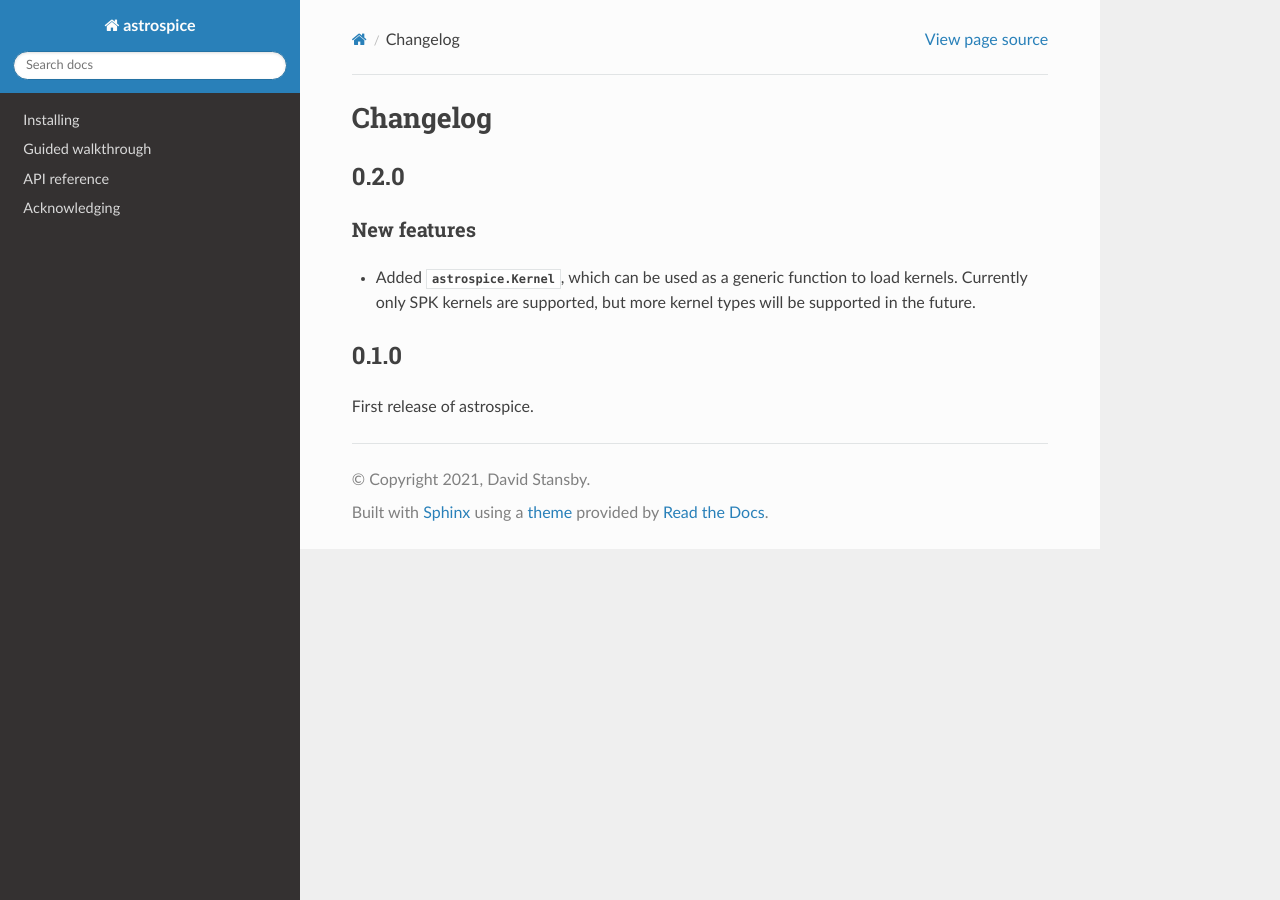
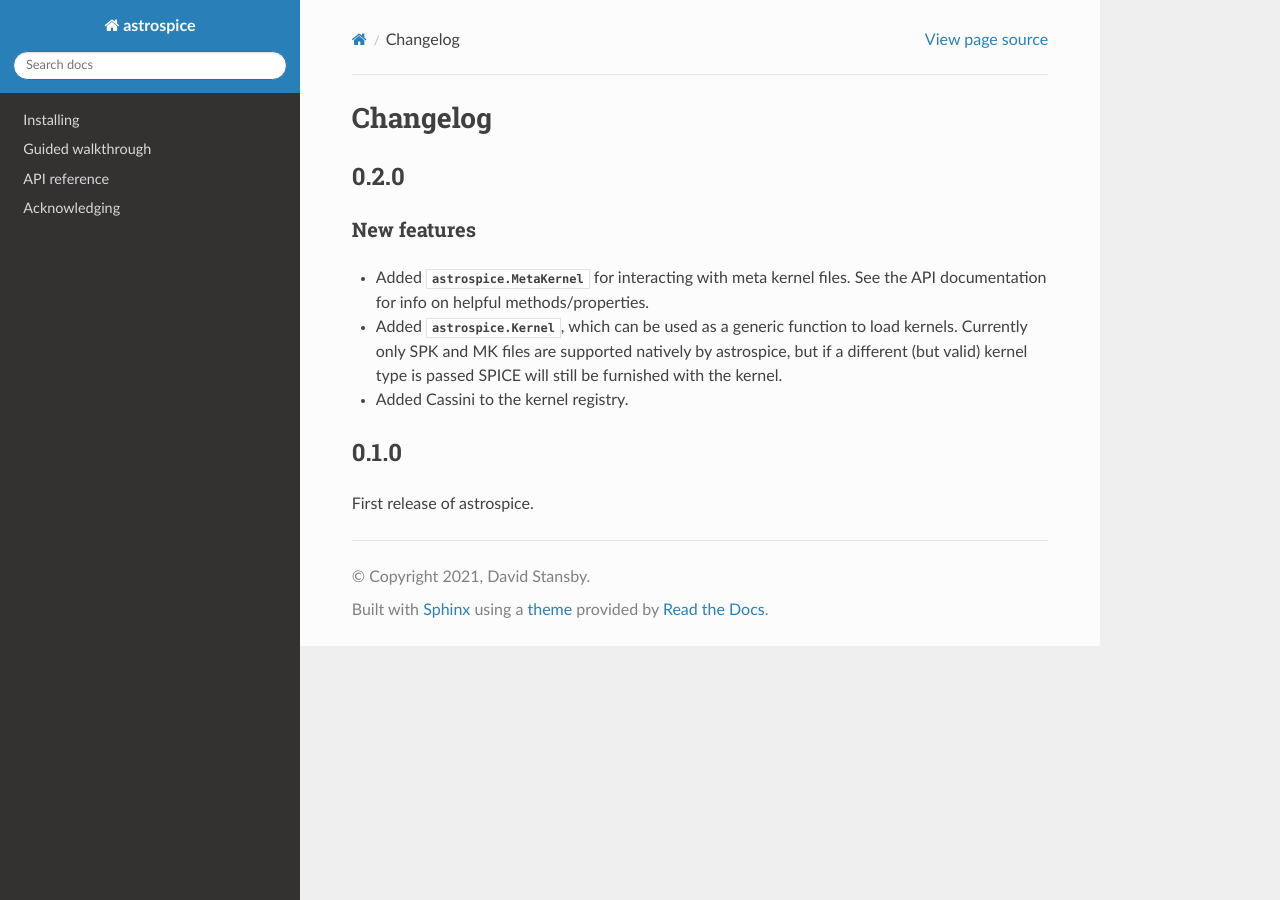
Before and after one commit to astrospice/astrospice, a Sphinx documentation site: the page built from docs/changelog.rst, in a window 1280 px wide. Built offline with Sphinx 7.4.7 and the Read the Docs theme 2.0.0, drawn with Linux system fonts in a browser that asks for light colours; pages that are not in the unit, such as notebooks, are missing from menus; the version number could not be read and is left out.

Commit message:
Add metakernel API docs

```diff
--- a/docs/changelog.rst
+++ b/docs/changelog.rst
@@ -5,9 +5,13 @@ Changelog
 -----
 New features
 ~~~~~~~~~~~~
+- Added `astrospice.MetaKernel` for interacting with meta kernel files. See
+  the API documentation for info on helpful methods/properties.
 - Added `astrospice.Kernel`, which can be used as a generic function to load
-  kernels. Currently only SPK kernels are supported, but more kernel types
-  will be supported in the future.
+  kernels. Currently only SPK and MK files are supported natively by
+  astrospice, but if a different (but valid) kernel type is passed SPICE
+  will still be furnished with the kernel.
+- Added Cassini to the kernel registry.
 
 0.1.0
 -----
```
Also changed, not shown: 1 other file.
